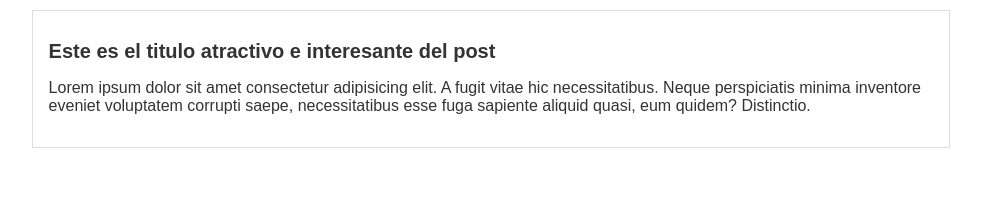
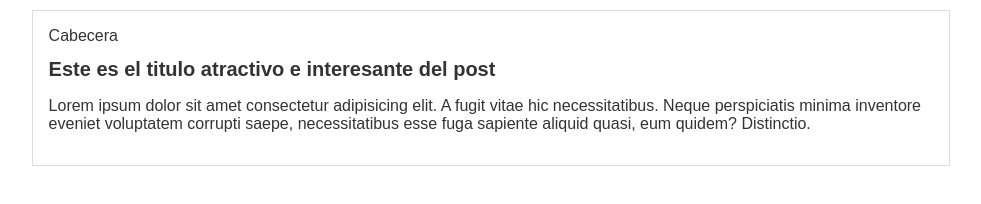
Before and after one commit to NicolasBaak/hyperblog, a plain HTML site: page blogpost.html in a window 1280 px wide. Shown: the whole page, without its empty margins (149-1130 px from the left). Drawn offline with Linux system fonts and the light colour scheme.

Commit message:
version 1 -header: primer commit en rama cabecera

```diff
--- a/blogpost.html
+++ b/blogpost.html
@@ -8,6 +8,9 @@
 </head>
 <body>
     <div id="container">
+        <div id="header">
+            Cabecera
+        </div>
         <div id="post">
             <h1>Este es el titulo atractivo e interesante del post</h1>
             <p>Lorem ipsum dolor sit amet consectetur adipisicing elit. A fugit vitae hic necessitatibus. Neque perspiciatis minima inventore eveniet voluptatem corrupti saepe, necessitatibus esse fuga sapiente aliquid quasi, eum quidem? Distinctio.</p>
```
